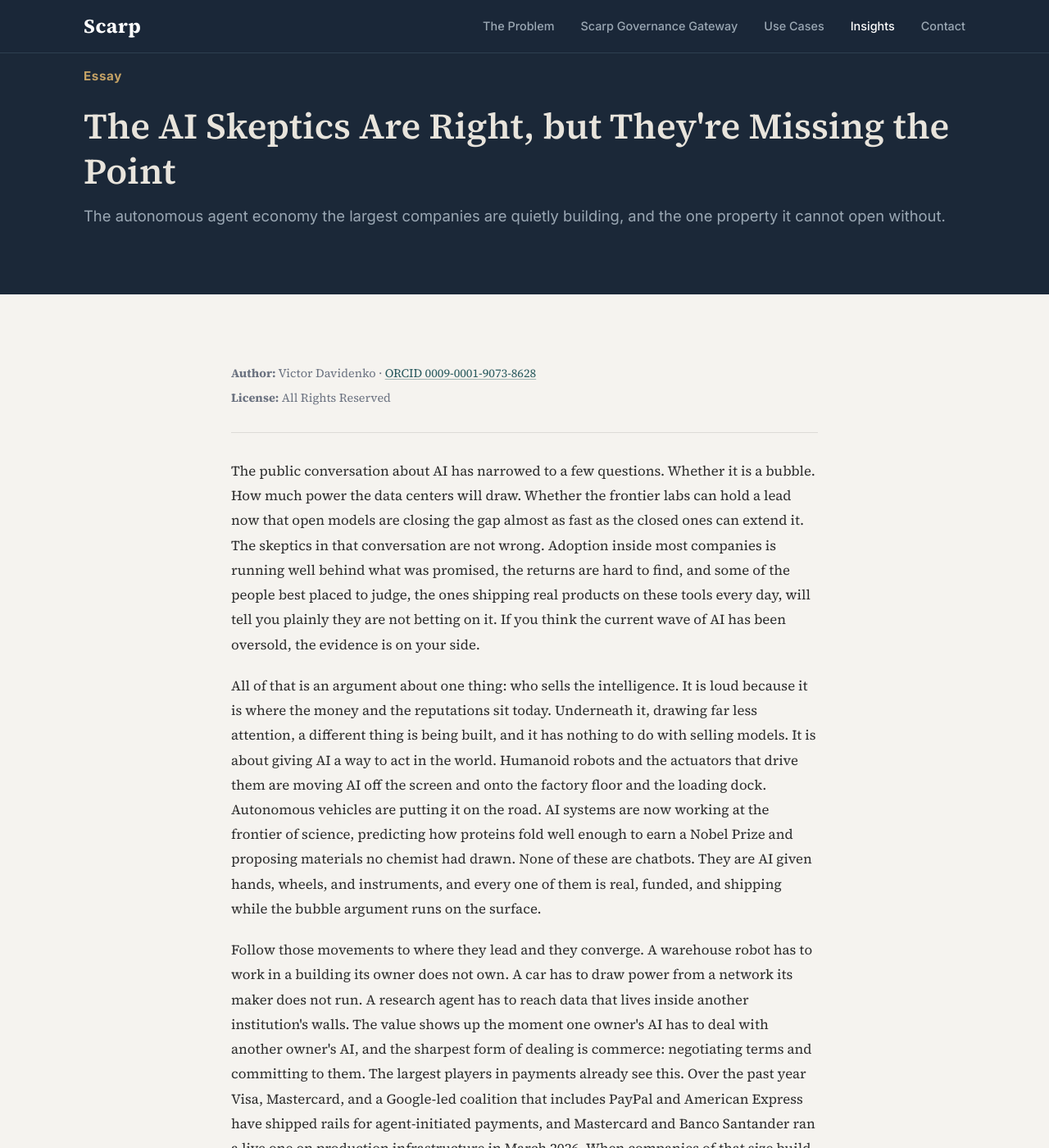
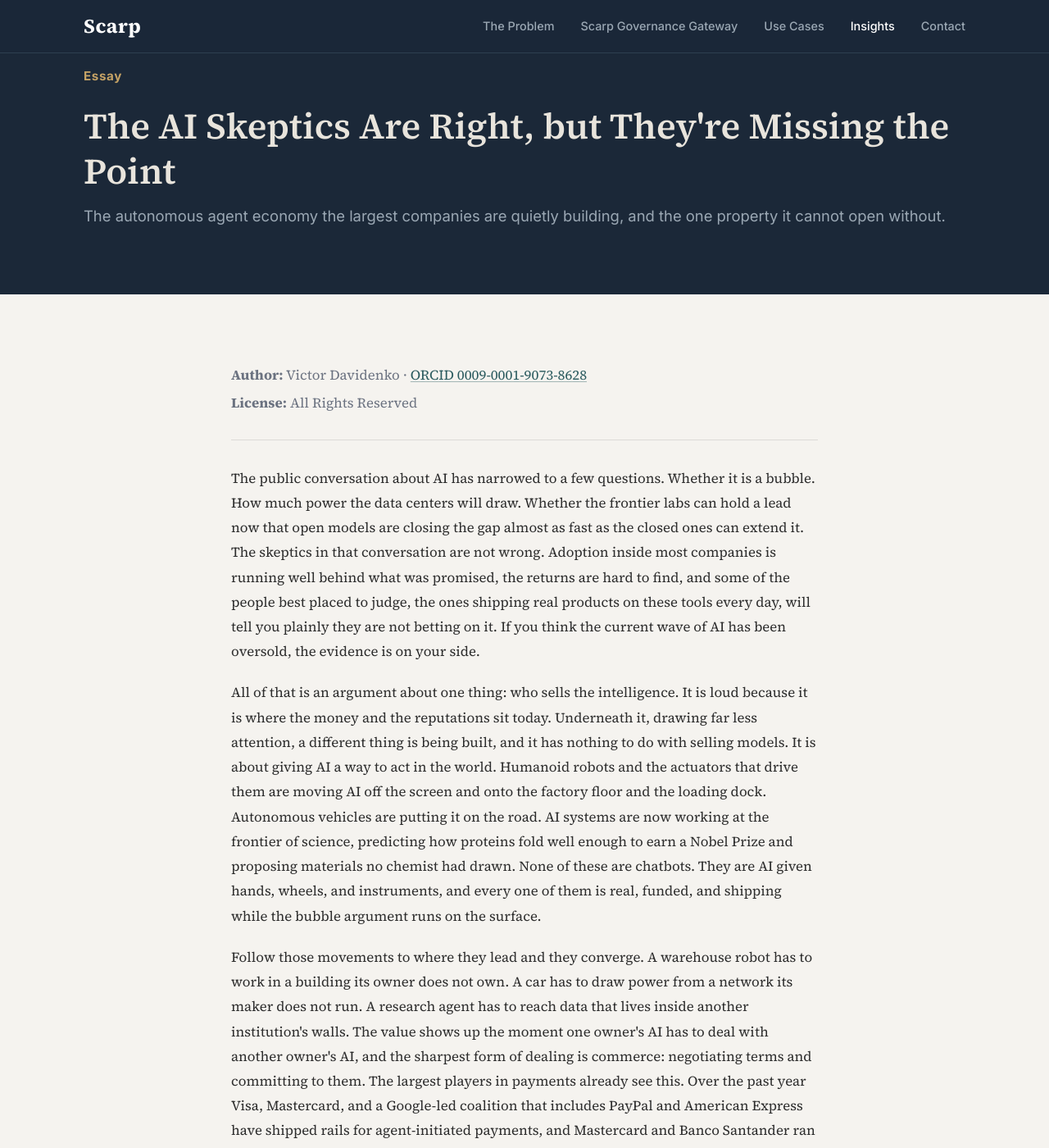
Before and after one commit to scarpprotocol/scarpprotocol.github.io, a Jekyll site: the page built from insights/the-ai-skeptics-are-right.html, in a window 1280 px wide and 1400 px high. Shown: the whole window at 82% size. Built offline with Jekyll 4.4.1, drawn with Linux system fonts in a browser that asks for light colours.

Commit message:
Essay: match citation font size to body text

```diff
--- a/insights/the-ai-skeptics-are-right.html
+++ b/insights/the-ai-skeptics-are-right.html
@@ -22,7 +22,6 @@ description: "The autonomous agent economy the largest companies are quietly bui
   }
   .post-citation p {
     margin: 0.25rem 0;
-    font-size: 0.9rem;
     color: #6B7280;
   }
 </style>
```
